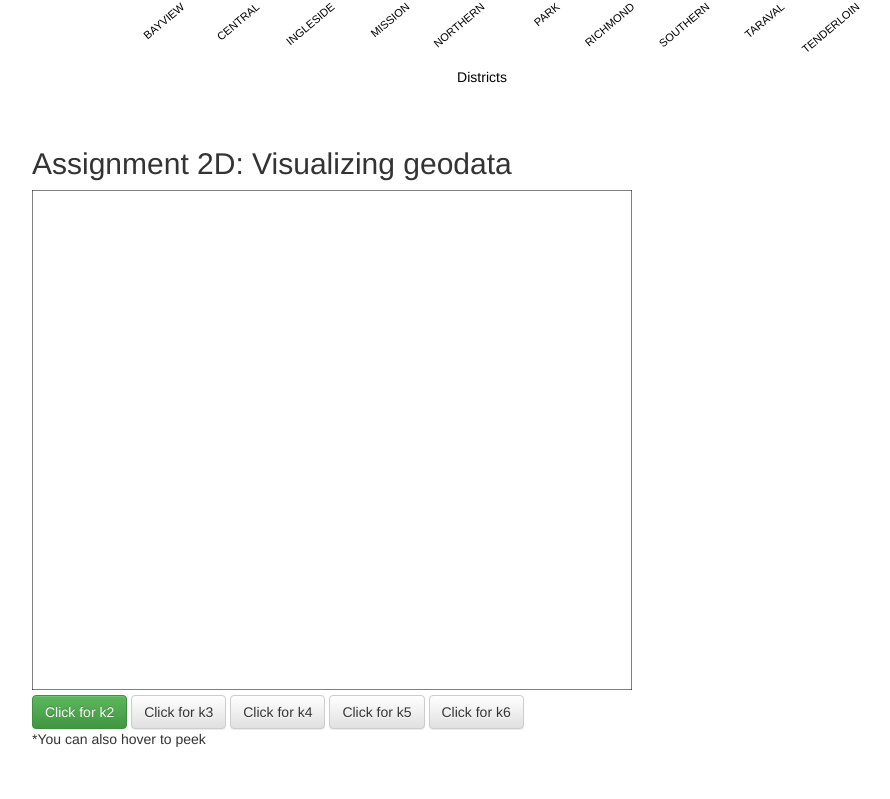
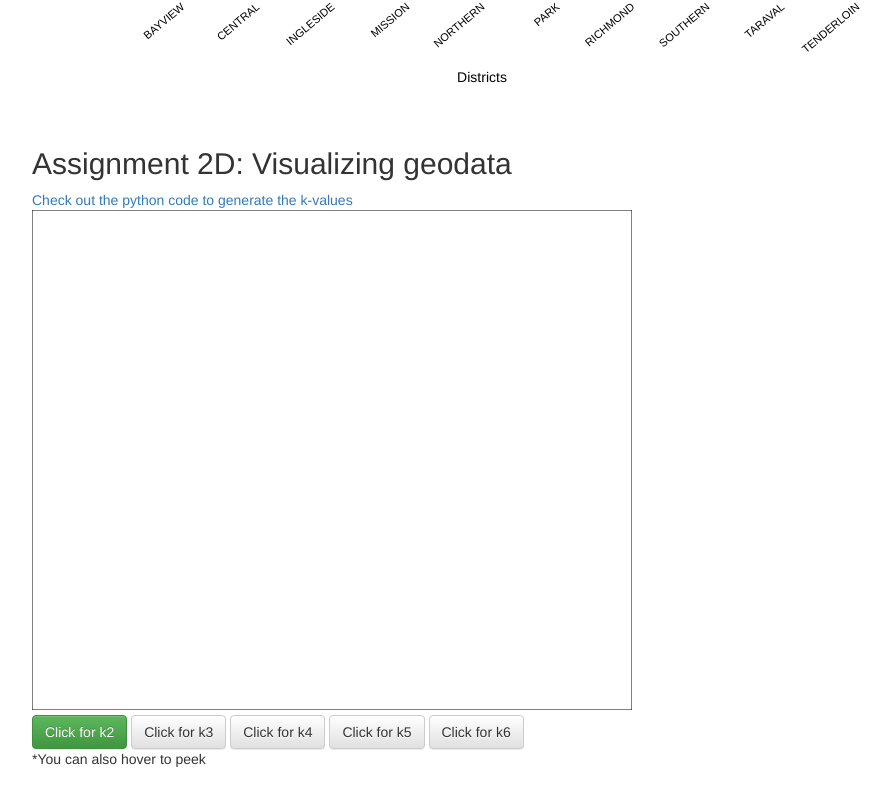
Before and after one commit to finkol/finkol.github.io, a plain HTML site: page SD_Assignment2/index.html in a window 1280 px wide. Shown: the part 2010-2809 px from the top of the page, without its empty margins (32-922 px from the left). Before the commit the page ends 2759 px from the top, so only its background shows below. Drawn offline with nearby package versions, Linux system fonts and the light colour scheme; no server answers.

Commit message:
k-mean notebook added

```diff
--- a/SD_Assignment2/index.html
+++ b/SD_Assignment2/index.html
@@ -571,6 +571,7 @@
 
 
     <h2>Assignment 2D: Visualizing geodata</h2>
+    <a href="K-mean_csv_gen.ipynb">Check out the python code to generate the k-values</a>
     <div id="d_svg"></div>
     <script type="text/javascript">
         $(function() {
@@ -706,7 +707,7 @@
         <button class="kchange btn btn-default" data-type="k5" type="button">Click for k5</button>
         <button class="kchange btn btn-default" data-type="k6" type="button">Click for k6</button>
     </div>
-    <div>*You can also hover to peek</div>
+    <div style="margin-bottom: 30px">*You can also hover to peek</div>
 </div>
 </body>
 </html>
```
Also changed, not shown: 1 other file.
